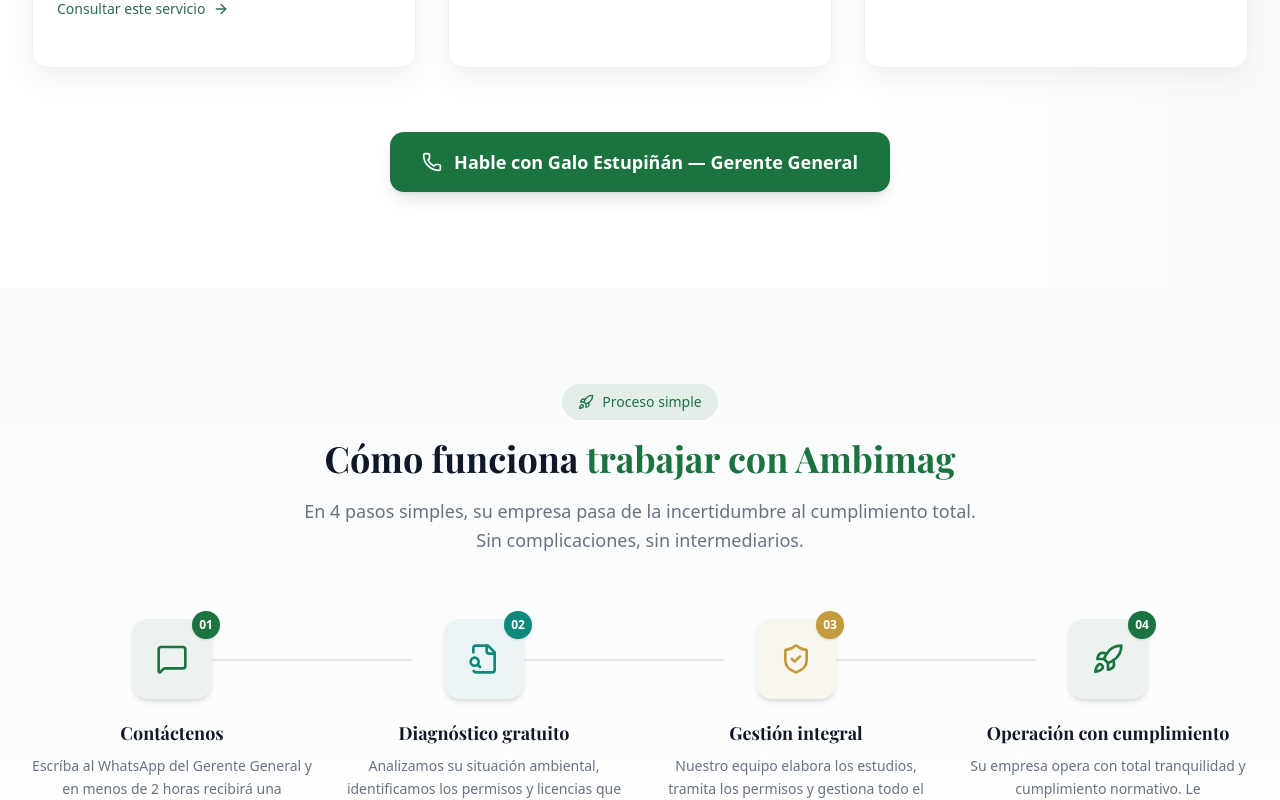
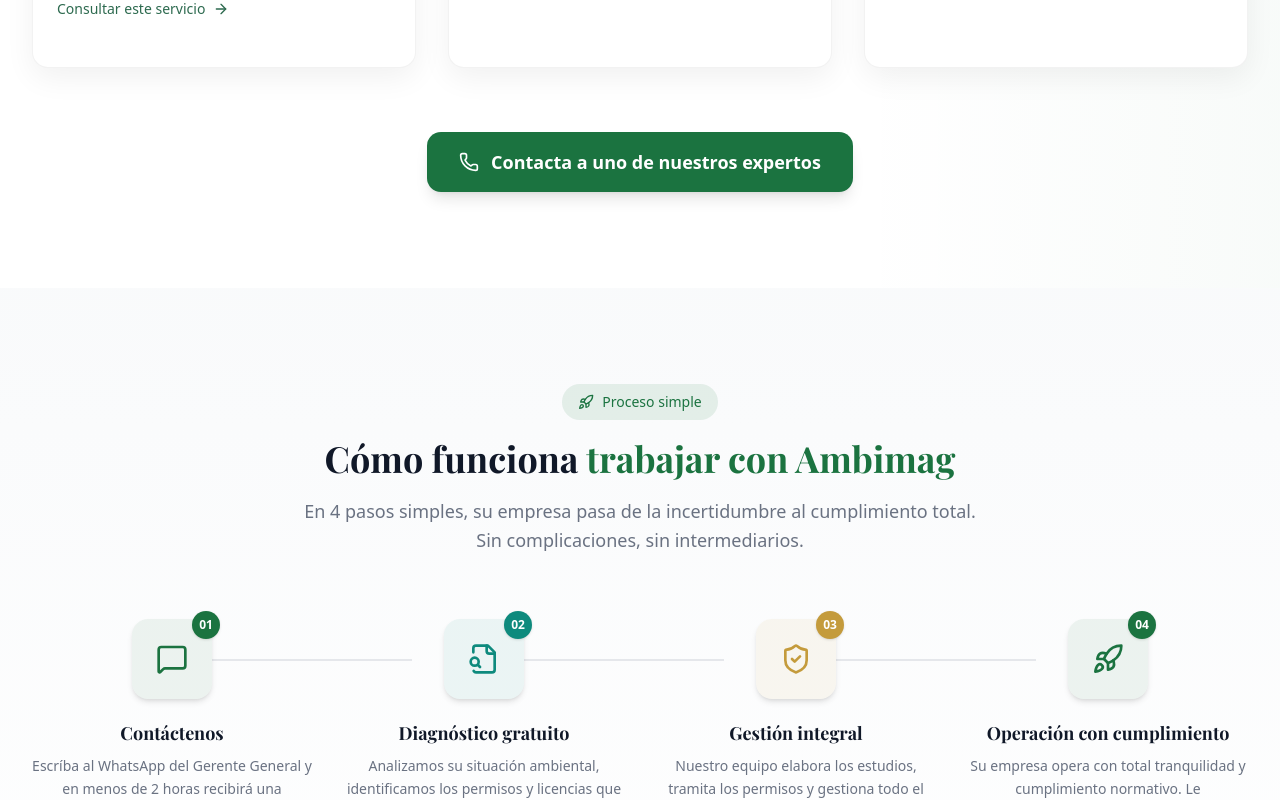
Before and after one commit to 300iamathias/ambimag, a Next.js app: page / in a window 1280 px wide. Shown: the part 3080-3880 px from the top of the page. Built offline with nearby package versions, Linux system fonts and the light colour scheme; a web font is replaced by a local one.

Commit message:
Describe aquí qué contactenosevultfotosestilchange

```diff
--- a/src/components/cta-section.tsx
+++ b/src/components/cta-section.tsx
@@ -42,7 +42,7 @@ export function CTASection() {
               className="group flex items-center gap-3 bg-white hover:bg-gray-50 text-[#1B7340] px-8 py-4 rounded-xl font-semibold text-base sm:text-lg transition-all shadow-lg hover:shadow-xl hover:scale-[1.02]"
             >
               <Phone className="w-5 h-5 group-hover:animate-pulse" />
-              Hablar con Galo ahora
+              Contacta a uno de nuestros expertos
               <ArrowRight className="w-4 h-4 group-hover:translate-x-1 transition-transform" />
             </a>
           </div>
--- a/src/components/services-section.tsx
+++ b/src/components/services-section.tsx
@@ -214,7 +214,7 @@ export function ServicesSection() {
             className="inline-flex items-center gap-3 bg-[#1B7340] hover:bg-[#145C33] text-white px-8 py-4 rounded-xl font-semibold text-base sm:text-lg transition-all shadow-lg hover:shadow-xl hover:scale-[1.02]"
           >
             <Phone className="w-5 h-5" />
-            Hable con Galo Estupiñán — Gerente General
+            Contacta a uno de nuestros expertos
           </a>
         </motion.div>
       </div>
```
